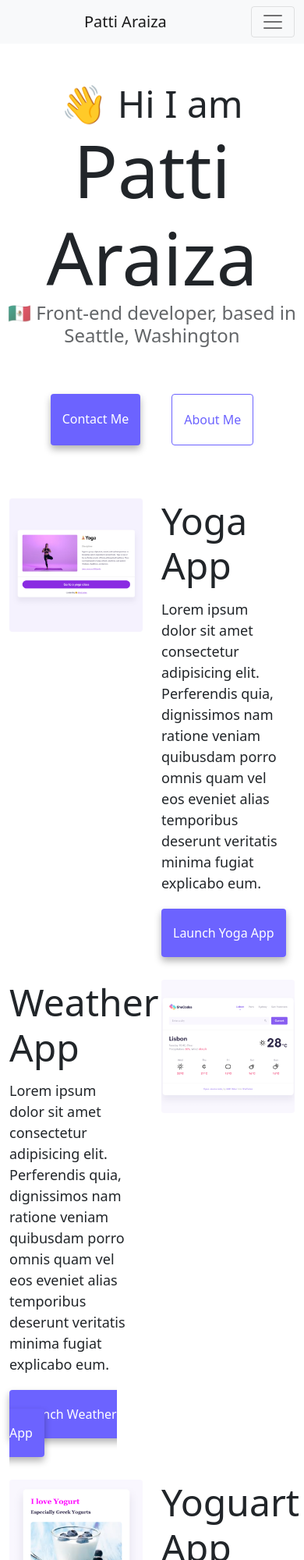
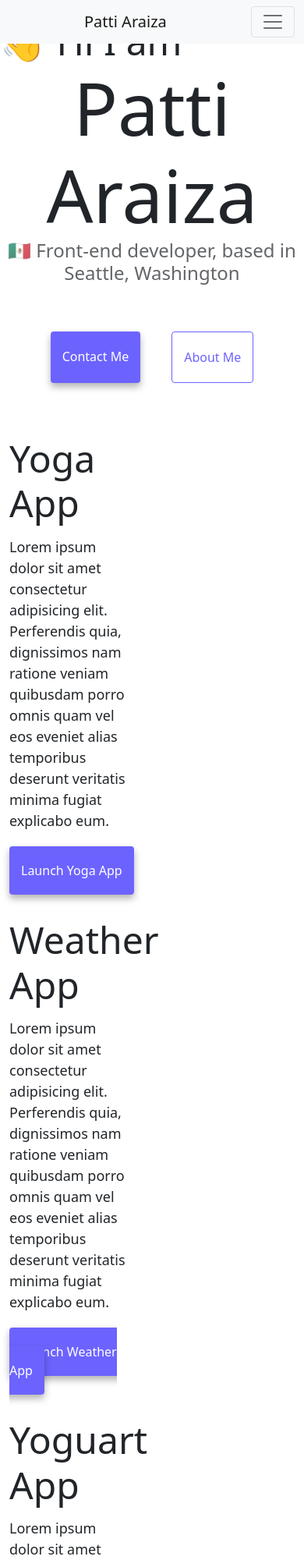
Before and after one commit to Pattiaramer/patti-araiza-advanced-bootstrap-homework-challenge, a website: page index.html in a window 390 px wide. Shown: the top 2000 px of the page at 78% size. Drawn offline with nearby package versions, Linux system fonts and the light colour scheme.

Commit message:
updated class names

```diff
--- a/index.html
+++ b/index.html
@@ -64,7 +64,7 @@
     <!--Different projects-->
     <div class="container">
       <div class="row">
-        <div class="col-6">
+        <div class="col-6 small-device">
           <img src="images/yoga.png" alt="yoga" class="img-fluid rounded" />
         </div>
         <div class="col-6">
@@ -93,7 +93,7 @@
             <a href="index.html" class="primary-link">Launch Weather App</a>
           </div>
         </div>
-        <div class="col-6 mt-5">
+        <div class="col-6 mt-5 small-device">
           <img
             src="images/weather.png"
             alt="Weather App"
@@ -102,7 +102,7 @@
         </div>
       </div>
       <div class="row">
-        <div class="col-6 mt-5">
+        <div class="col-6 mt-5 small-device">
           <img
             src="images/yogurt.png"
             alt="yoguart"
--- a/style.css
+++ b/style.css
@@ -107,3 +107,14 @@ p {
   box-shadow: var(--box-shadow);
   color: white;
 }
+
+@media (max-width: 576px) {
+  .small-device {
+    display: none;
+  }
+
+  .text-center {
+    margin: auto 0;
+    display: flex;
+  }
+}
```
